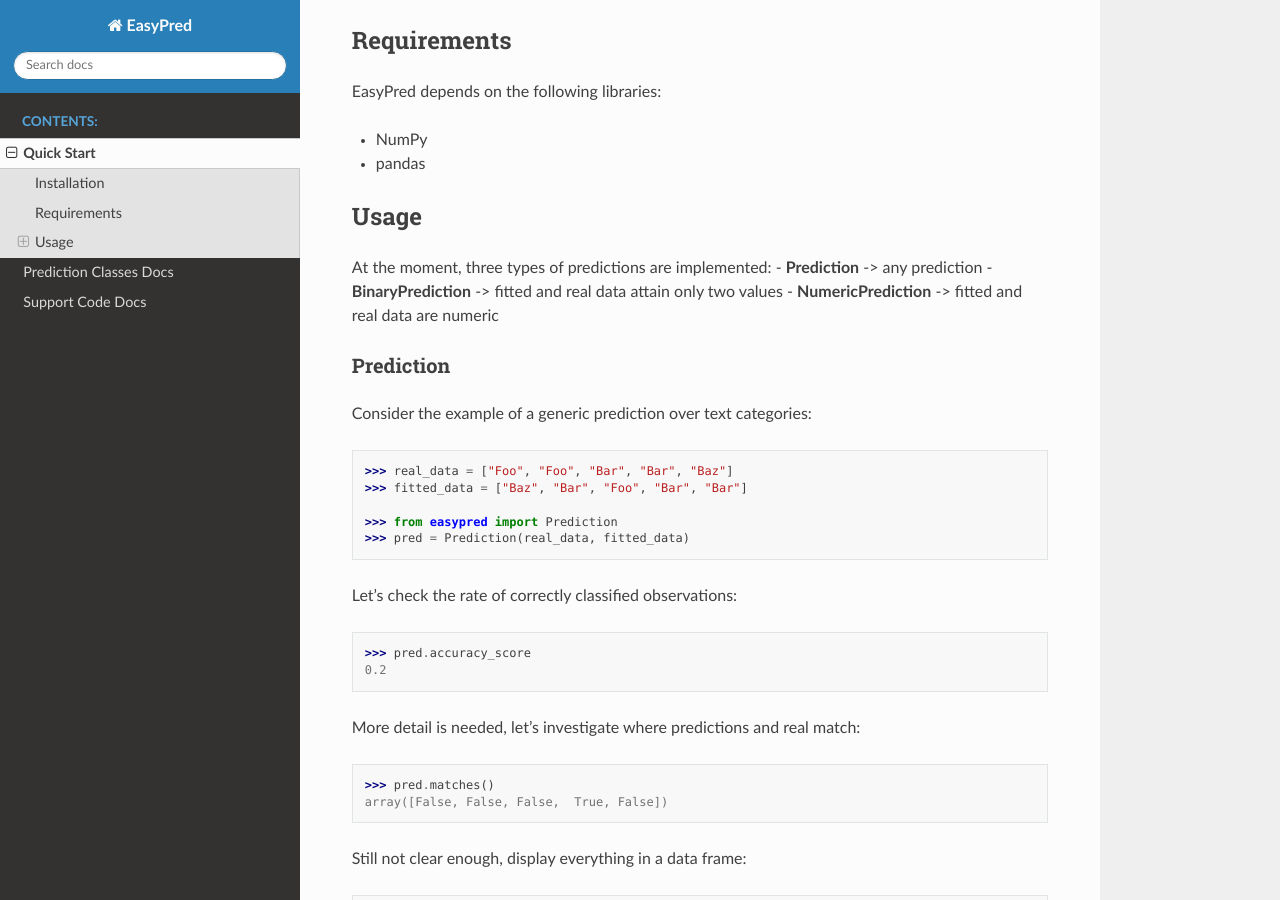
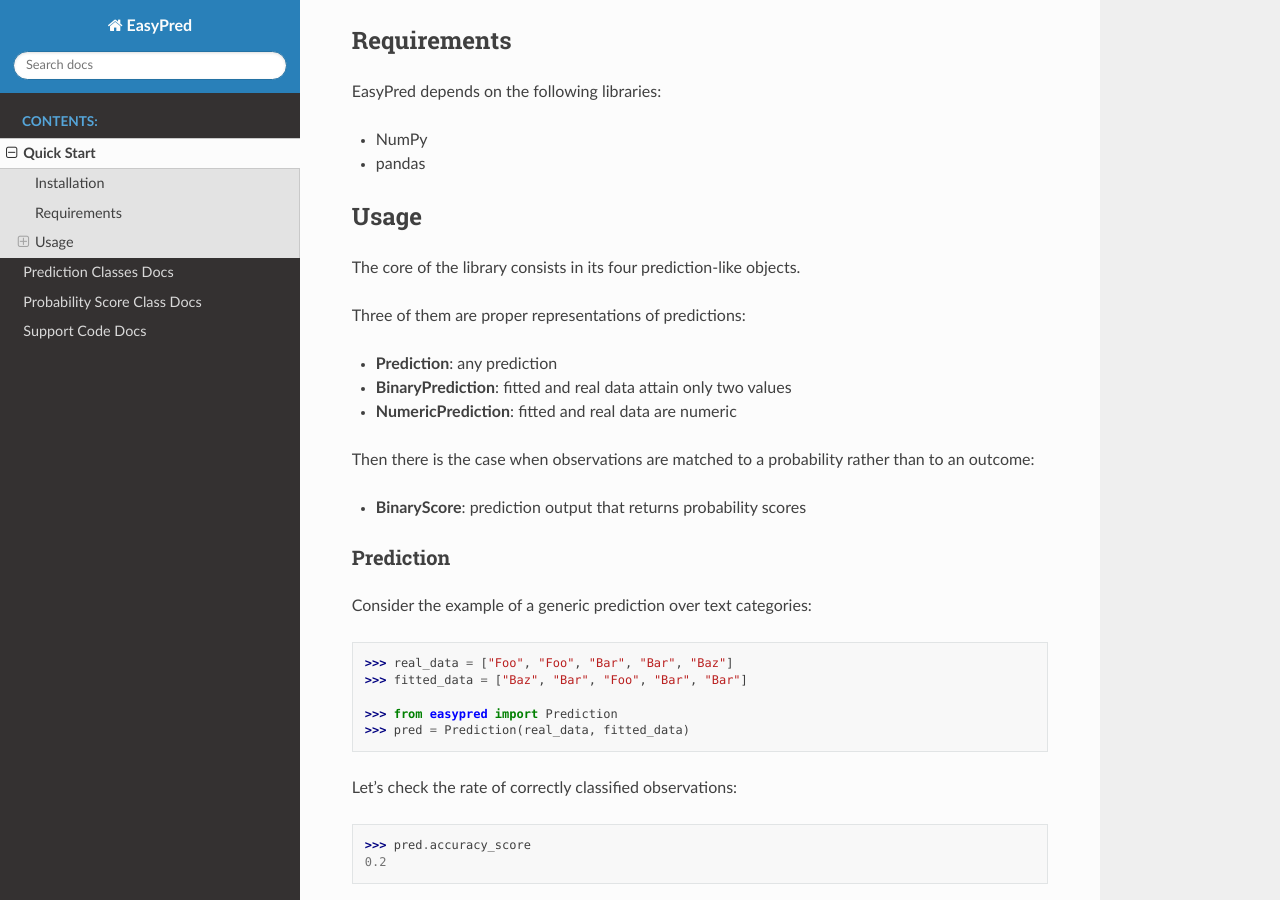
Before and after one commit to FilippoPisello/EasyPred, a Sphinx documentation site: the page built from docs/source/usage.rst, in a window 1280 px wide and 900 px high, scrolled down 538 px. Built offline with Sphinx 7.4.7 and the Read the Docs theme 2.0.0, drawn with Linux system fonts in a browser that asks for light colours.

Commit message:
docs: documentation improvement

```diff
--- a/docs/source/index.rst
+++ b/docs/source/index.rst
@@ -24,8 +24,9 @@ Why EasyPred can be useful:
    :caption: Contents:
 
    usage
-   easypred
-   otherdocs
+   predictions_docs
+   score_docs
+   other_docs
 
 Indices and tables
 ==================
--- a/docs/source/easypred.rst
+++ b/docs/source/predictions_docs.rst
@@ -1,5 +1,5 @@
 Prediction Classes Docs
-================
+=======================
 At the moment there are three types of prediction objects implemented:
 
 *  **Prediction**: an object with limited and general properties that is designed to fit any prediction.
--- a/docs/source/usage.rst
+++ b/docs/source/usage.rst
@@ -33,10 +33,18 @@ EasyPred depends on the following libraries:
 Usage
 ~~~~~
 
-At the moment, three types of predictions are implemented: -
-**Prediction** -> any prediction - **BinaryPrediction** -> fitted and
-real data attain only two values - **NumericPrediction** -> fitted and
-real data are numeric
+The core of the library consists in its four prediction-like objects.
+
+Three of them are proper representations of predictions:
+
+* **Prediction**: any prediction
+* **BinaryPrediction**: fitted and real data attain only two values
+* **NumericPrediction**: fitted and real data are numeric
+
+Then there is the case when observations are matched to a probability rather
+than to an outcome:
+
+* **BinaryScore**: prediction output that returns probability scores
 
 Prediction
 ^^^^^^^^^^
```
Also changed, not shown: docs/source/score_docs.rst (added, +17 -0 lines), readme.md (+1 -0 lines), docs/source/other_docs.rst (renamed from docs/source/otherdocs.rst), 1 other file.
